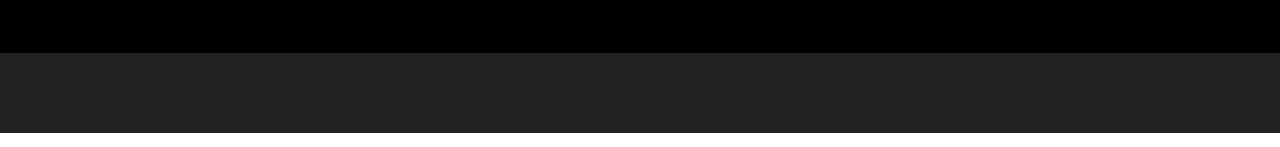
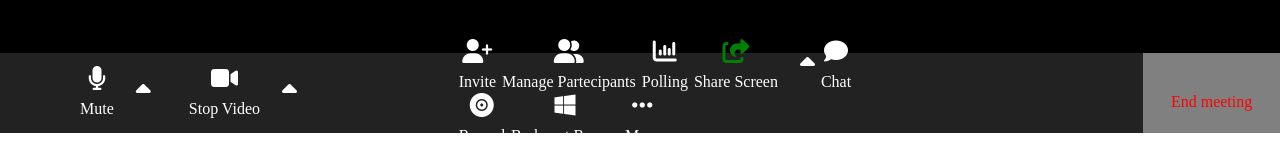
Before and after one commit to AntoninoIrrera/html-css-zoom, a plain HTML site: page inde.html in a window 1280 px wide. Shown: the part 667-814 px from the top of the page. Drawn offline with Linux system fonts and the light colour scheme.

Commit message:
creazione footer

```diff
--- a/css/style.css
+++ b/css/style.css
@@ -31,7 +31,7 @@ main{
     padding: 3rem 0;
 }
 
-div{
+.flex{
     display: flex;
     height:calc(100% / 5);
     width: 100%;
@@ -55,12 +55,74 @@ p{
 }
 
 
-footer{
-    height: 10vh;
-    background-color: #222222;
-}
 
 article{
     position: relative;
     margin: 0.5rem;
 }
+
+footer{
+    height: 10vh;
+    background-color: #222222;
+    color: white;
+    display: flex;
+    align-items: center;
+}
+
+
+
+
+.footer{
+    width:calc(100% / 3);
+}
+
+.footer-sx{
+    margin-left: 3rem;
+    font-size: 1.5rem;
+}
+
+.lato-sx{
+    display: inline-block;
+    margin-left: 2rem;
+}
+
+.fa-caret-up{
+    margin-left: 1rem;
+}
+
+div{
+    text-align: center;
+    vertical-align: middle;
+}
+
+span{
+    font-size: 1rem;
+}
+
+.footer-dx{
+    height: 100%;
+    text-align: end;
+
+}
+
+.lato-dx{
+    text-align: center;
+    display: inline-block;
+    height: 100%;
+    color: red;
+    background-color: gray;
+    padding-top: 2.5rem;
+    width: calc(100% / 3);
+}
+
+.lato-centro{
+    display: inline-block;
+}
+
+.footer-centro{
+    font-size: 1.5rem;
+}
+
+.fa-share-from-square{
+    color: green;
+}
--- a/inde.html
+++ b/inde.html
@@ -18,7 +18,7 @@
 
         <main>
             <section class="conteiner">
-                <div>
+                <div class="flex">
                     <article class="spazio">
                         <img src="https://fotografiaartistica.it/wp-content/uploads/2019/06/nasa-immagini-gratuite-dello-spazio.jpg" alt="">
                         <p><i class="fa-solid fa-microphone-slash"></i> Pinco Pallo</p>
@@ -50,7 +50,7 @@
 
 
                 </div>
-                <div>
+                <div class="flex">
                 <article class="spazio">
                     <img src="https://fotografiaartistica.it/wp-content/uploads/2019/06/nasa-immagini-gratuite-dello-spazio.jpg" alt="">
                     <p><i class="fa-solid fa-microphone-slash"></i> Pinco Pallo</p>
@@ -80,7 +80,7 @@
                     <p><i class="fa-solid fa-microphone-slash"></i> Pinco Pallo</p>
                 </article>
                 </div>
-                <div>
+                <div class="flex">
                     <article class="spazio">
                         <img src="https://fotografiaartistica.it/wp-content/uploads/2019/06/nasa-immagini-gratuite-dello-spazio.jpg" alt="">
                         <p><i class="fa-solid fa-microphone-slash"></i> Pinco Pallo</p>
@@ -116,7 +116,7 @@
 
 
                 </div>
-                <div>
+                <div class="flex">
                     <article class="spazio">
                         <img src="https://fotografiaartistica.it/wp-content/uploads/2019/06/nasa-immagini-gratuite-dello-spazio.jpg" alt="">
                         <p><i class="fa-solid fa-microphone-slash"></i> Pinco Pallo</p>
@@ -152,7 +152,7 @@
 
 
                 </div>
-                <div>
+                <div class="flex">
                     <article class="spazio">
                         <img src="https://fotografiaartistica.it/wp-content/uploads/2019/06/nasa-immagini-gratuite-dello-spazio.jpg" alt="">
                         <p><i class="fa-solid fa-microphone-slash"></i> Pinco Pallo</p>
@@ -197,7 +197,60 @@
         </main>
 
         <footer>
+            <section class="footer footer-sx">
+                <div class="lato-sx">
+                    <div> <i class="fa-solid fa-microphone"></i> </div>
+                    <div><span>Mute</span></div>
+                </div>
+                <i class="fa-solid fa-caret-up"></i>
+                <div class="lato-sx">
 
+                    <div><i class="fa-solid fa-video"></i></div>
+                    <div><span>Stop Video</span></div>
+                </div>
+                <i class="fa-solid fa-caret-up"></i>
+            </section>
+            <section class="footer footer-centro">
+                <div class="lato-centro">
+                    <div> <i class="fa-solid fa-user-plus"></i> </div>
+                    <div><span>Invite</span></div>
+                </div>
+                <div class="lato-centro">
+                    <div> <i class="fa-solid fa-user-group"></i> </div>
+                    <div><span>Manage Partecipants</span></div>
+                </div>
+                <div class="lato-centro">
+                    <div> <i class="fa-solid fa-chart-column"></i> </div>
+                    <div><span>Polling</span></div>
+                </div>
+
+                <div class="lato-centro">
+                    <div> <i class="fa-solid fa-share-from-square"></i> </div>
+                    <div><span>Share Screen</span></div>
+                </div>
+                <i class="fa-solid fa-caret-up"></i>
+                <div class="lato-centro">
+                    <div> <i class="fa-solid fa-comment"></i> </div>
+                    <div><span>Chat</span></div>
+                </div>
+                <div class="lato-centro">
+                    <div> <i class="fa-solid fa-record-vinyl"></i> </div>
+                    <div><span>Record</span></div>
+                </div>
+                <div class="lato-centro">
+                    <div> <i class="fa-brands fa-windows"></i> </div>
+                    <div><span>Brekaout Rooms</span></div>
+                </div>
+                <div class="lato-centro">
+                    <div> <i class="fa-solid fa-ellipsis"></i> </div>
+                    <div><span>More</span></div>
+                </div>
+            </section>
+            <section class="footer footer-dx">
+
+                <span class="lato-dx">End meeting</span>
+
+            </section>
         </footer>
 
     </body>
```
